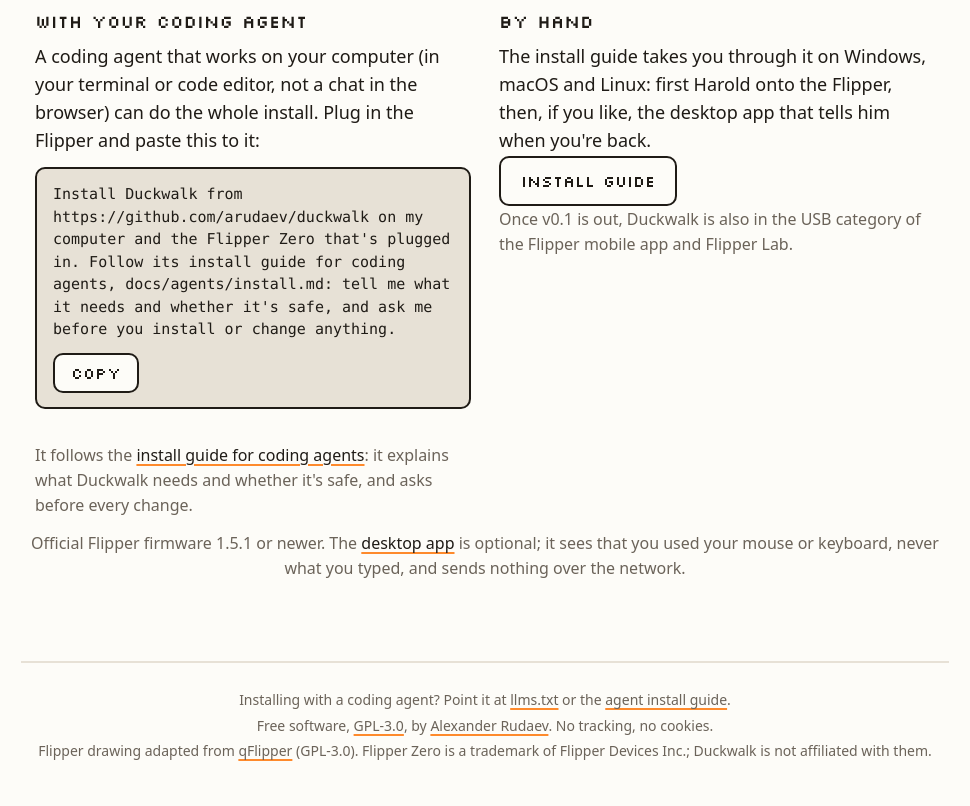
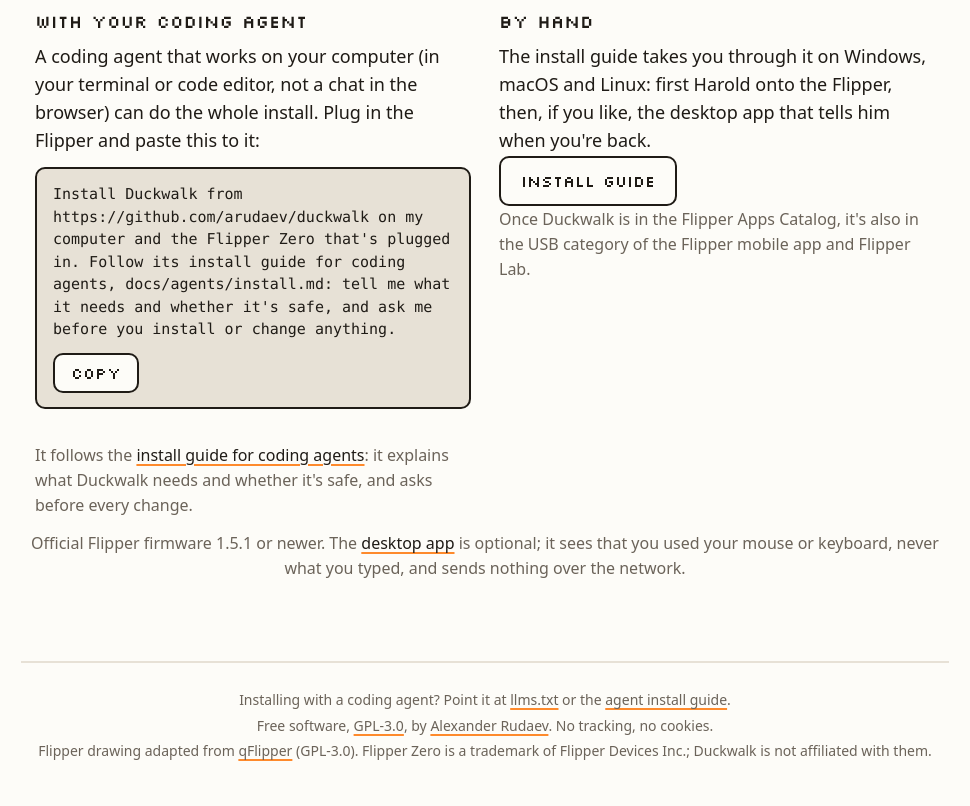
Before and after one commit to arudaev/duckwalk, a plain HTML site: page site/index.html in a window 1280 px wide. Shown: the part 2779-3585 px from the top of the page, without its empty margins (155-1125 px from the left). Drawn offline with Linux system fonts and the light colour scheme; files whose address does not match are found by name.

Commit message:
docs: README and site: the catalog, not the release
Refs #168

```diff
--- a/site/index.html
+++ b/site/index.html
@@ -289,7 +289,7 @@
         <h3>By hand</h3>
         <p>The install guide takes you through it on Windows, macOS and Linux: first Harold onto the Flipper, then, if you like, the desktop app that tells him when you're back.</p>
         <p><a class="button" href="https://github.com/arudaev/duckwalk/blob/main/docs/install.md">Install guide</a></p>
-        <p class="note">Once v0.1 is out, Duckwalk is also in the USB category of the Flipper mobile app and Flipper Lab.</p>
+        <p class="note">Once Duckwalk is in the Flipper Apps Catalog, it's also in the USB category of the Flipper mobile app and Flipper Lab.</p>
       </div>
     </div>
     <p class="say">Official Flipper firmware 1.5.1 or newer. The <a href="https://github.com/arudaev/duckwalk/blob/main/docs/install.md#part-2-the-desktop-app-optional">desktop app</a> is optional; it sees that you used your mouse or keyboard, never what you typed, and sends nothing over the network.</p>
```
Also changed, not shown: 1 other file.
